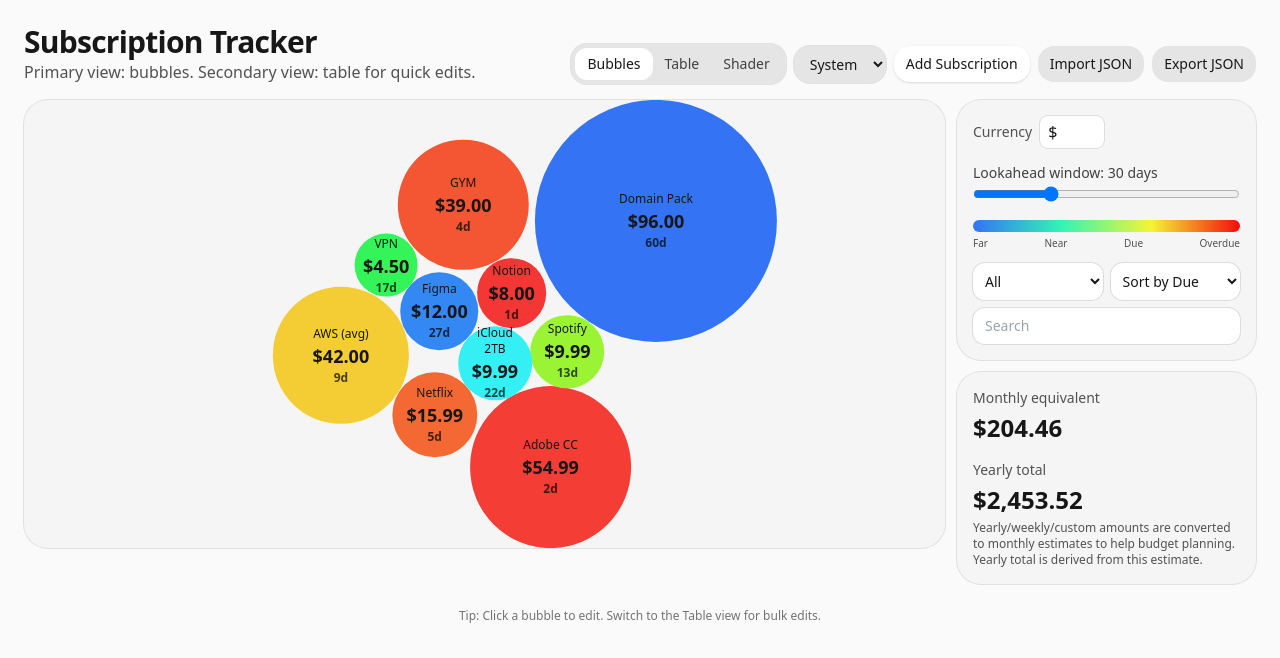
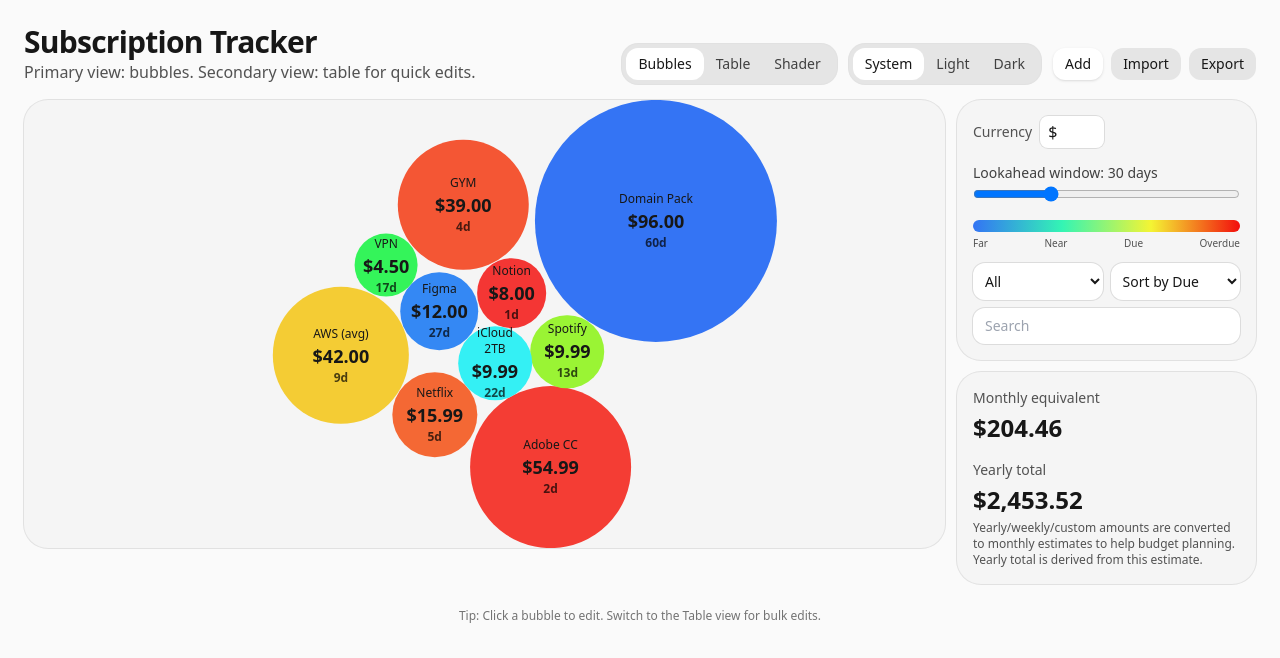
Before and after one commit to kngzero/ML-Bubble-Budget, a React (Vite) app: page / in a window 1280 px wide. Shown: the top 658 px of the page. Built offline with nearby package versions, Linux system fonts and the light colour scheme.

Commit message:
refactor: consolidate control panel layout

```diff
--- a/src/App.jsx
+++ b/src/App.jsx
@@ -266,20 +266,22 @@
             <h1 className="text-2xl md:text-3xl font-semibold tracking-tight">Subscription Tracker</h1>
             <p className="text-neutral-600 dark:text-neutral-400 text-sm md:text-base">Primary view: bubbles. Secondary view: table for quick edits.</p>
           </div>
-          <div className="flex flex-wrap items-center gap-2">
+          <div className="flex flex-wrap items-center gap-3">
             <div className="inline-flex p-1 rounded-2xl bg-neutral-200 dark:bg-neutral-800 ring-1 ring-black/10 dark:ring-white/10">
               <button onClick={()=>setView('bubbles')} className={`px-3 py-1.5 rounded-xl text-sm font-medium ${view==='bubbles'?'bg-white text-neutral-900':'text-neutral-700 hover:text-neutral-900 dark:text-neutral-300 dark:hover:text-white'}`}>Bubbles</button>
               <button onClick={()=>setView('table')} className={`px-3 py-1.5 rounded-xl text-sm font-medium ${view==='table'?'bg-white text-neutral-900':'text-neutral-700 hover:text-neutral-900 dark:text-neutral-300 dark:hover:text-white'}`}>Table</button>
               <button onClick={()=>setView('shader')} className={`px-3 py-1.5 rounded-xl text-sm font-medium ${view==='shader'?'bg-white text-neutral-900':'text-neutral-700 hover:text-neutral-900 dark:text-neutral-300 dark:hover:text-white'}`}>Shader</button>
             </div>
-            <select value={theme} onChange={e=>setTheme(e.target.value)} className="px-3 py-2 rounded-2xl bg-neutral-200 dark:bg-neutral-800 ring-1 ring-black/10 dark:ring-white/10 text-sm">
-              <option value="system">System</option>
-              <option value="light">Light</option>
-              <option value="dark">Dark</option>
-            </select>
-            <button onClick={()=>{setEditing(null); setShowForm(true);}} className="px-3 py-2 rounded-2xl bg-white text-neutral-900 text-sm font-medium shadow hover:shadow-md transition">Add Subscription</button>
-            <label className="px-3 py-2 rounded-2xl bg-neutral-200 dark:bg-neutral-800 text-sm cursor-pointer hover:bg-neutral-300 dark:hover:bg-neutral-700 transition">Import JSON<input type="file" onChange={handleImport} accept="application/json" className="hidden"/></label>
-            <button onClick={handleExport} className="px-3 py-2 rounded-2xl bg-neutral-200 dark:bg-neutral-800 text-sm hover:bg-neutral-300 dark:hover:bg-neutral-700 transition">Export JSON</button>
+            <div className="inline-flex p-1 rounded-2xl bg-neutral-200 dark:bg-neutral-800 ring-1 ring-black/10 dark:ring-white/10">
+              <button onClick={()=>setTheme('system')} className={`px-3 py-1.5 rounded-xl text-sm font-medium ${theme==='system'?'bg-white text-neutral-900':'text-neutral-700 hover:text-neutral-900 dark:text-neutral-300 dark:hover:text-white'}`}>System</button>
+              <button onClick={()=>setTheme('light')} className={`px-3 py-1.5 rounded-xl text-sm font-medium ${theme==='light'?'bg-white text-neutral-900':'text-neutral-700 hover:text-neutral-900 dark:text-neutral-300 dark:hover:text-white'}`}>Light</button>
+              <button onClick={()=>setTheme('dark')} className={`px-3 py-1.5 rounded-xl text-sm font-medium ${theme==='dark'?'bg-white text-neutral-900':'text-neutral-700 hover:text-neutral-900 dark:text-neutral-300 dark:hover:text-white'}`}>Dark</button>
+            </div>
+            <div className="flex flex-wrap items-center gap-2">
+              <button onClick={()=>{setEditing(null); setShowForm(true);}} className="px-3 py-1.5 rounded-xl bg-white text-neutral-900 text-sm font-medium shadow hover:shadow-md transition">Add</button>
+              <label className="px-3 py-1.5 rounded-xl bg-neutral-200 dark:bg-neutral-800 text-sm cursor-pointer hover:bg-neutral-300 dark:hover:bg-neutral-700 transition">Import<input type="file" onChange={handleImport} accept="application/json" className="hidden"/></label>
+              <button onClick={handleExport} className="px-3 py-1.5 rounded-xl bg-neutral-200 dark:bg-neutral-800 text-sm hover:bg-neutral-300 dark:hover:bg-neutral-700 transition">Export</button>
+            </div>
           </div>
         </header>
 
```
